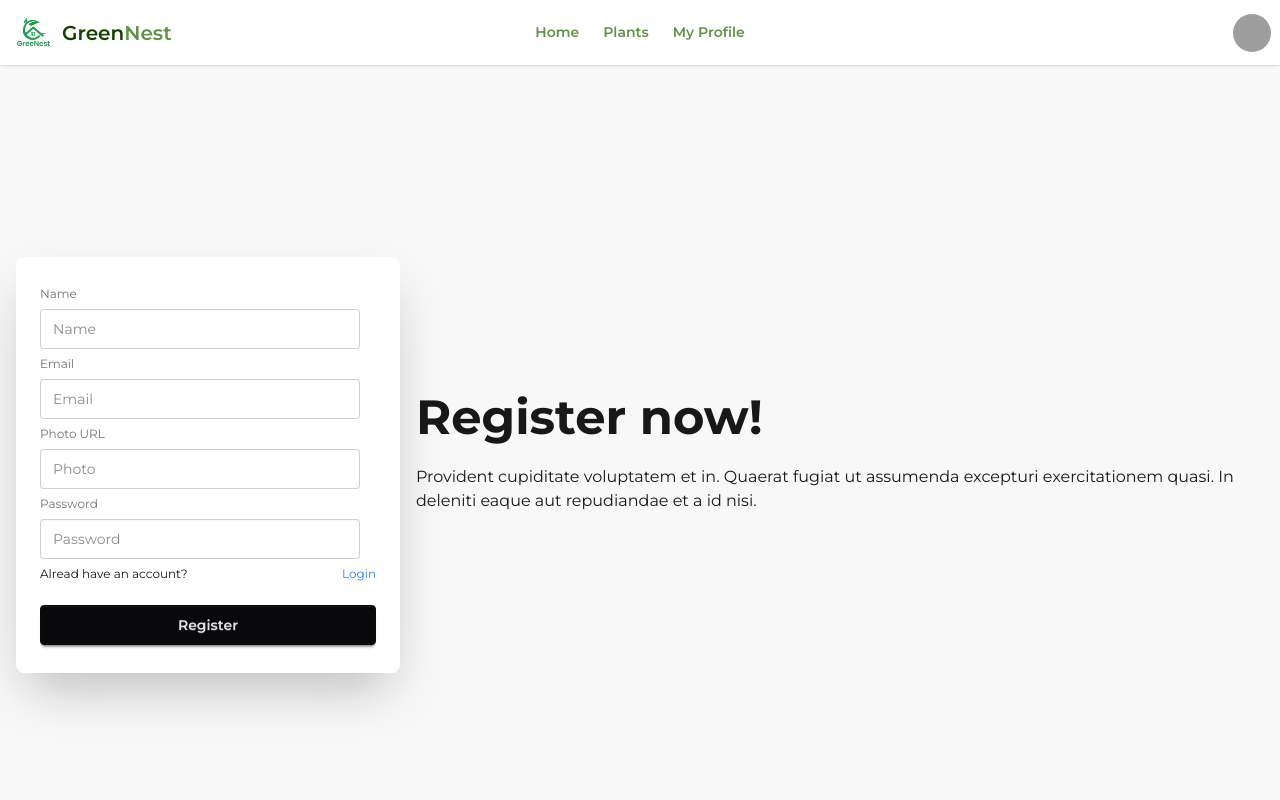
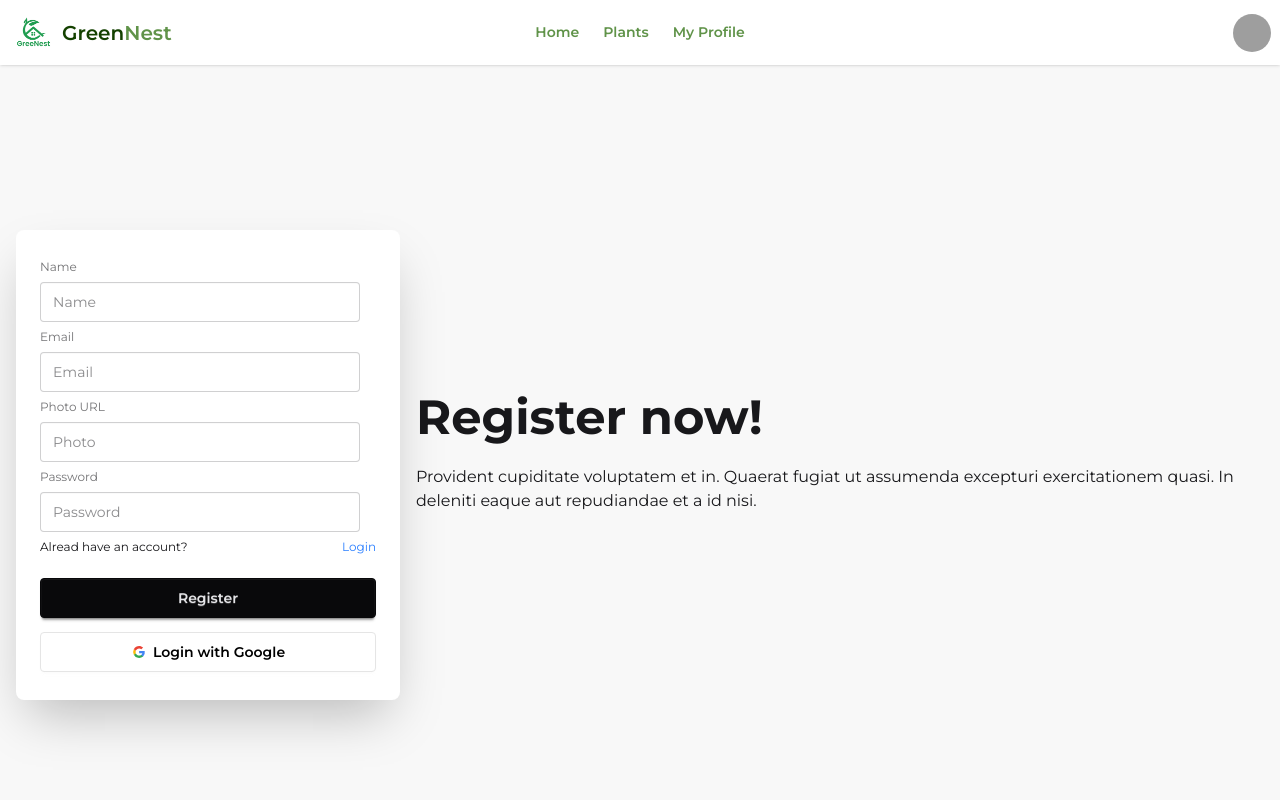
Before and after one commit to Al-Amin018555/GreenNest, a React (Vite) app: page /register in a window 1280 px wide. Shown: the top 800 px of the page. Built offline with nearby package versions, Linux system fonts and the light colour scheme; no server answers; grey boxes are pictures that could not be loaded.

Commit message:
google login added on register

```diff
--- a/src/Pages/Login/Login.jsx
+++ b/src/Pages/Login/Login.jsx
@@ -8,7 +8,7 @@ const Login = () => {
     const location = useLocation();
     const navigate = useNavigate();
 
-    const { login, setUser, googleLogin,profileUpdate } = useContext(AuthContext);
+    const { login, setUser, googleLogin, profileUpdate } = useContext(AuthContext);
     const { register, handleSubmit, formState: { errors },
     } = useForm()
 
@@ -30,11 +30,14 @@ const Login = () => {
 
     const handleGoogleLogin = () => {
         googleLogin()
-        .then((result)=> {
-            const user = result.user
-            setUser(user)
-            profileUpdate(user.displayName,user.photoURL)
-        })
+            .then((result) => {
+                const user = result.user
+                setUser(user)
+                profileUpdate(user.displayName, user.photoURL)
+                {
+                    location.state ? navigate(location.state) : navigate('/')
+                }
+            })
     }
     return (
         <div className="min-h-screen">
--- a/src/Pages/Register/Register.jsx
+++ b/src/Pages/Register/Register.jsx
@@ -1,25 +1,35 @@
 import { useForm } from "react-hook-form";
-import { Link } from "react-router";
+import { Link, useNavigate } from "react-router";
 import { AuthContext } from "../../context/AuthContext";
 import { useContext } from "react";
 
 const Register = () => {
-
-    const { createUser,profileUpdate } = useContext(AuthContext);
+    const navigate = useNavigate();
+    const { createUser, profileUpdate, googleLogin, setUser } = useContext(AuthContext);
     const { register, handleSubmit, formState: { errors },
     } = useForm()
 
     const onSubmit = (data) => {
         console.log(data);
-        const { email, password,name,photo } = data;
+        const { email, password, name, photo } = data;
         createUser(email, password)
-        .then( () => {
-            console.log("user successfully created");
-            profileUpdate(name,photo)
-        })
+            .then(() => {
+                console.log("user successfully created");
+                profileUpdate(name, photo)
+                navigate('/')
+            })
 
 
     };
+    const handleGoogleLogin = () => {
+        googleLogin()
+            .then((result) => {
+                const user = result.user
+                setUser(user)
+                profileUpdate(user.displayName, user.photoURL)
+                navigate('/')
+            })
+    }
     return (
         <div className="min-h-screen">
             <div className="hero bg-base-200 min-h-screen">
@@ -85,6 +95,10 @@ const Register = () => {
                                     <Link to='/login' className="link text-blue-500 link-hover">Login</Link>
                                 </div>
                                 <button className="btn btn-neutral mt-4">Register</button>
+                                <button onClick={handleGoogleLogin} className="btn mt-2 bg-white text-black border-[#e5e5e5]">
+                                    <svg aria-label="Google logo" width="16" height="16" xmlns="http://www.w3.org/2000/svg" viewBox="0 0 512 512"><g><path d="m0 0H512V512H0" fill="#fff"></path><path fill="#34a853" d="M153 292c30 82 118 95 171 60h62v48A192 192 0 0190 341"></path><path fill="#4285f4" d="m386 400a140 175 0 0053-179H260v74h102q-7 37-38 57"></path><path fill="#fbbc02" d="m90 341a208 200 0 010-171l63 49q-12 37 0 73"></path><path fill="#ea4335" d="m153 219c22-69 116-109 179-50l55-54c-78-75-230-72-297 55"></path></g></svg>
+                                    Login with Google
+                                </button>
                             </fieldset>
                         </div>
                     </form>
```
